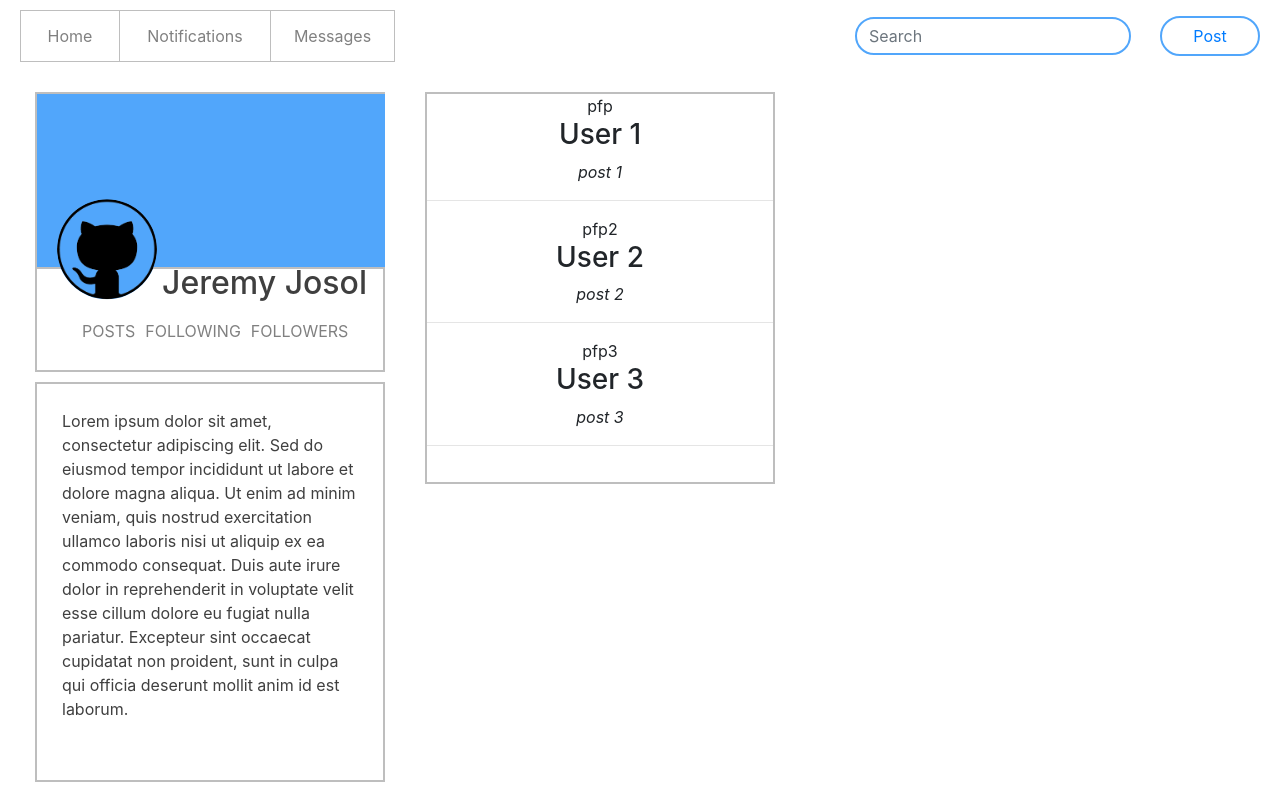
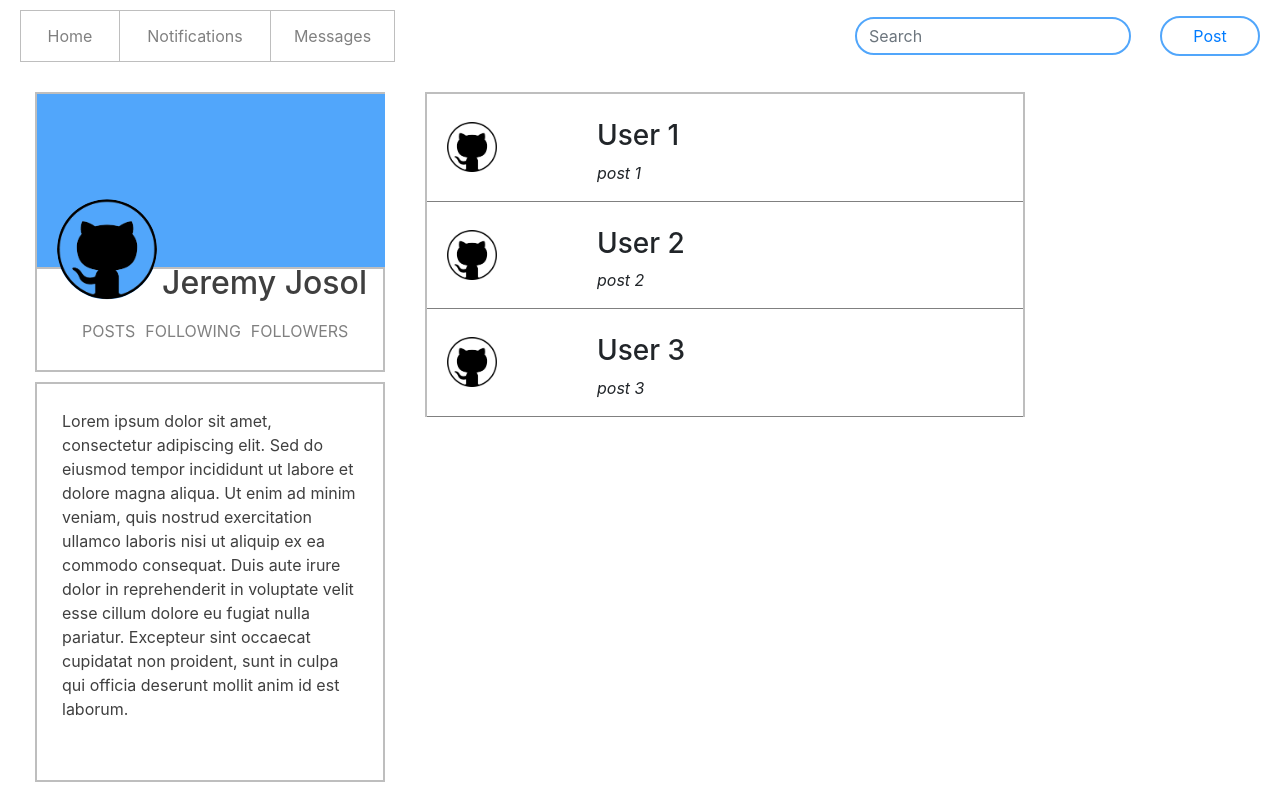
Before and after one commit to jeremyjosol/social-media, a React (Create React App) app: page / in a window 1280 px wide. Built offline with nearby package versions, Linux system fonts and the light colour scheme.

Commit message:
Vertically align feed content + keep inline with pfp

```diff
--- a/src/components/Feed.js
+++ b/src/components/Feed.js
@@ -1,15 +1,17 @@
 import React from "react";
 import PropTypes from "prop-types";
+import profilePicture from "./../img/pfp.jpg";
 
 const Feed = (props) => {
   return (
     <React.Fragment>
-        <div className="feed-pfp">
-          {props.profilePicture}
+      <div className="user-post">
+        <img src={profilePicture} alt="PFP" className="feed-pfp" />
+        <div className="feed-content">
+          <h3>{props.name}</h3>
+          <p><em>{props.post}</em></p>
         </div>
-        <h3>{props.name}</h3>
-        <p><em>{props.post}</em></p>
-        <hr/>
+      </div>
     </React.Fragment>
   );
 }
--- a/src/index.css
+++ b/src/index.css
@@ -134,15 +134,33 @@ code {
 }
 
 .feed {
-  text-align: center;
   margin-top: 10px;
   margin-left: 20px;
   margin-right: 20px;
   list-style: none;
   padding: 0;
-  padding-bottom: 20px;
   border: 2px solid rgb(190, 190, 190);
-  width: 350px;
+  border-bottom: none;
+  width: 600px;
   height: 100%;
   position: relative;
 }
+
+.user-post {
+  border-bottom: 1px solid grey;
+  margin-top: 25px;
+}
+
+.feed-pfp {
+  width: 50px;
+  height: 50px;
+  margin-left: 20px;
+  margin-bottom: 25px;
+  display: inline-block;
+}
+
+.feed-content {
+  margin-left: 100px;
+  vertical-align: middle;
+  display: inline-block;
+}
```
